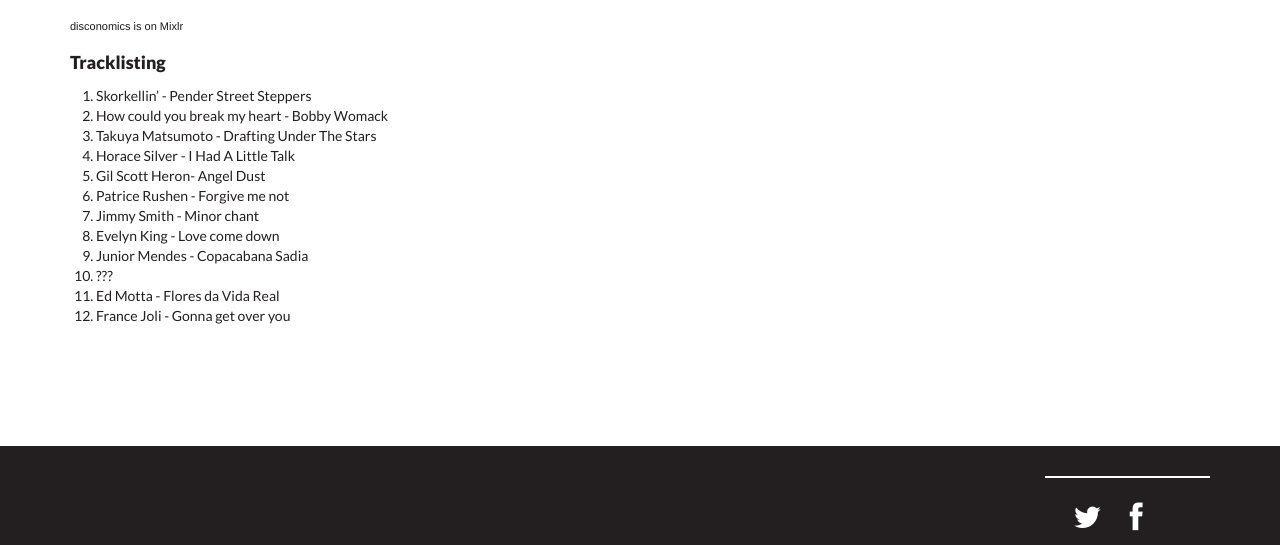
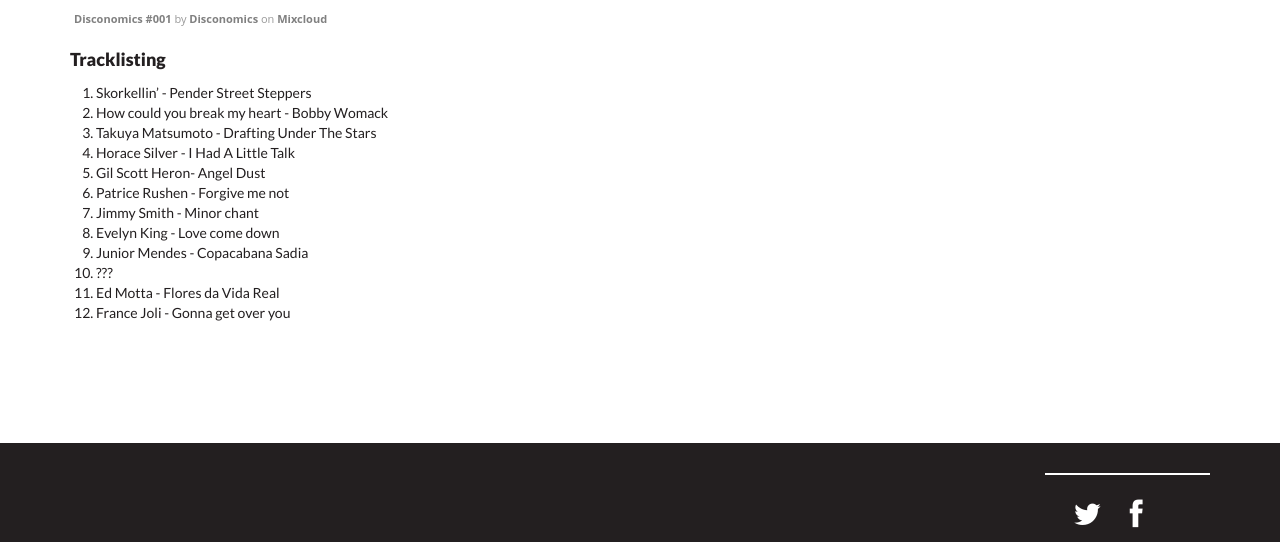
Before and after one commit to disconomics/disconomics.github.io, a Jekyll site: the page built from _posts/shows/2016-01-22-disconomics-003.markdown, in a window 1280 px wide and 900 px high, scrolled down 678 px, cut to the strip 355-900 px from the top of the window. Built offline with Jekyll 4.4.1, drawn with Linux system fonts in a browser that asks for light colours; nearby versions of some CDN libraries.

Commit message:
mixcloud

```diff
--- a/_posts/shows/2016-01-15-disconomics-001.markdown
+++ b/_posts/shows/2016-01-15-disconomics-001.markdown
@@ -1,6 +1,7 @@
 ---
 layout: post-show
 title: "Disconomics #001"
+number: "001"
 categories:
 - shows
 img: bowie.gif
@@ -8,8 +9,7 @@
 
 Recorded from Pancake Town Laurier West Disconomics #001
 
-<iframe src="https://mixlr.com/users/4508998/embed" width="100%" height="180px" scrolling="no" frameborder="no" marginheight="0" marginwidth="0"></iframe>
-<small><a href="http://mixlr.com/disconomics" style="color:#1a1a1a;text-align:left; font-family:Helvetica, sans-serif; font-size:11px;">disconomics is on Mixlr</a></small>
+{% include mixcloud_embed.html %}
 
 **Tracklisting**
 
--- a/_posts/shows/2016-01-22-disconomics-003.markdown
+++ b/_posts/shows/2016-01-22-disconomics-003.markdown
@@ -8,7 +9,7 @@
 
 Disconomics #003. Recorded from Pancake Town Laurier West
 
-{% include mixlr_embed.html %}
+{% include mixcloud_embed.html %}
 
 **Tracklisting**
 
--- a/_posts/shows/2016-01-26-disconomics-004.markdown
+++ b/_posts/shows/2016-01-26-disconomics-004.markdown
@@ -1,6 +1,5 @@
 ---
 layout: post-show
-type: disconomics
 title: "Disconomics #004"
 number: "004"
 categories:
```
Also changed, not shown: other parts of _posts/shows/2016-01-22-disconomics-003.markdown (+1 -0 lines).
